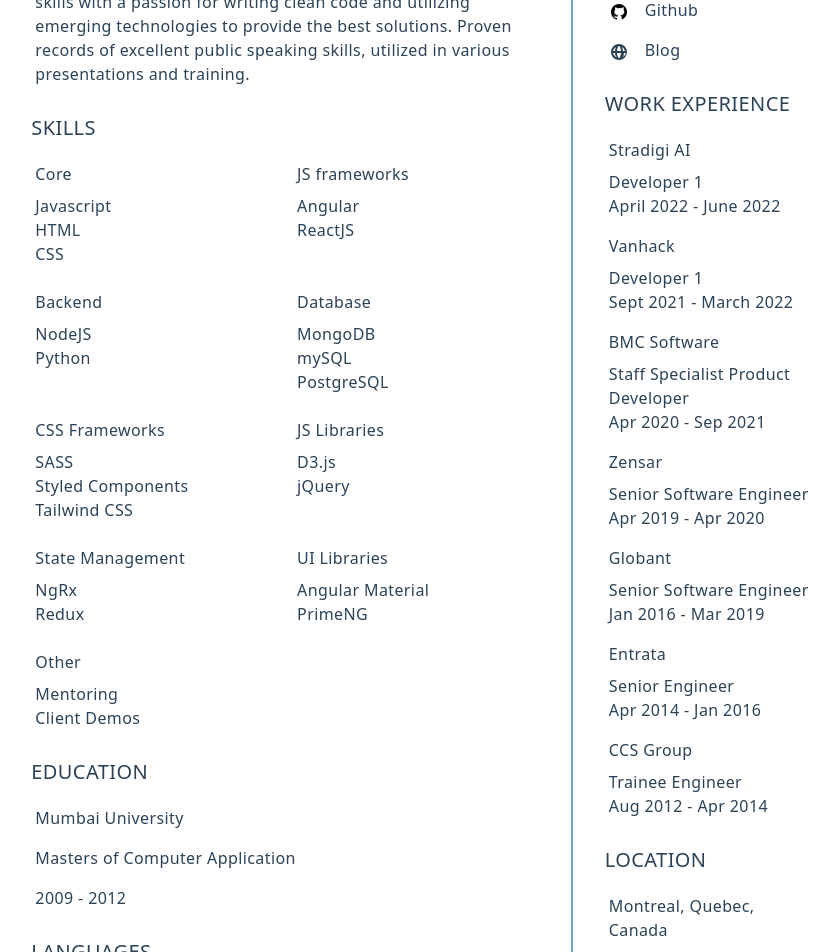
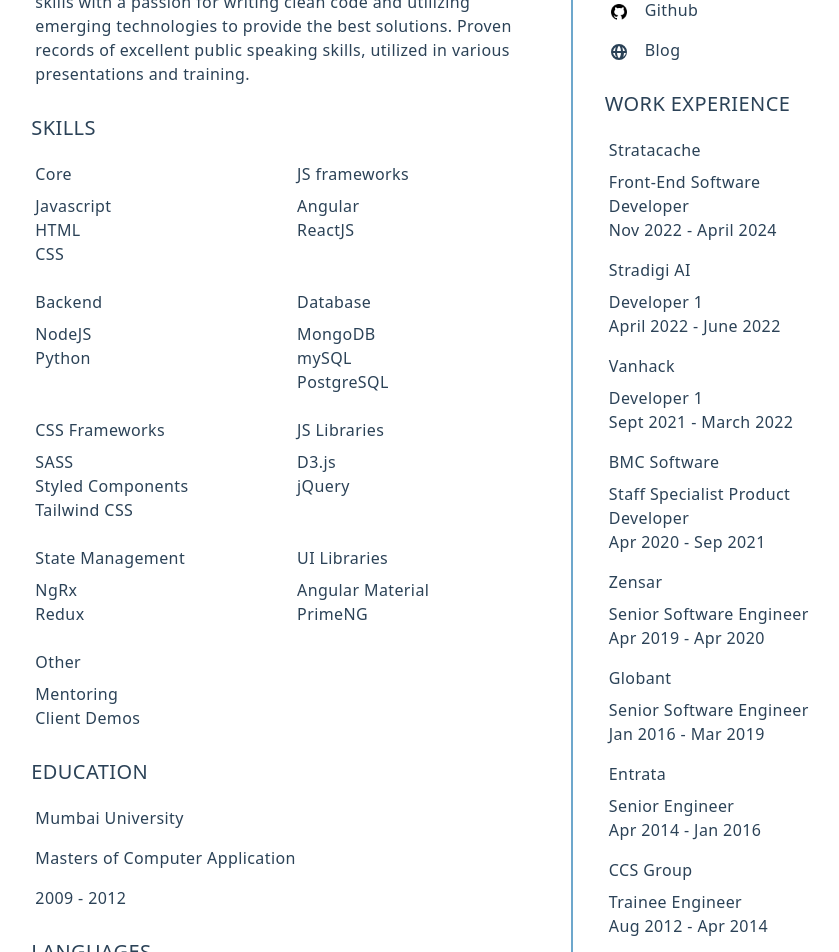
Before and after one commit to surveashwini/portfolio, a Next.js app: page / in a window 1280 px wide. Shown: the part 500-1452 px from the top of the page, without its empty margins (214-1053 px from the left). Built offline with nearby package versions, Linux system fonts and the light colour scheme.

Commit message:
Update index.js

```diff
--- a/pages/index.js
+++ b/pages/index.js
@@ -189,6 +189,11 @@
             <h4 className="pb-4 text-xl font-medium">WORK EXPERIENCE</h4>
             <section className="m-1">
               <section className="pb-4">
+                <section className="font-medium pb-2">Stratacache</section>
+                <section className="block">Front-End Software Developer</section>
+                <section className="block">Nov 2022 - April 2024</section>
+              </section>
+              <section className="pb-4">
                 <section className="font-medium pb-2">Stradigi AI</section>
                 <section className="block">Developer 1</section>
                 <section className="block">April 2022 - June 2022</section>
@@ -231,7 +236,7 @@
           <article className="pb-6">
             <h4 className="pb-4 text-xl font-medium">LOCATION</h4>
             <section className="font-sans m-1">
-              Montreal, Quebec, Canada
+              Ottawa, Ontario, Canada
             </section>
           </article>
 
```
